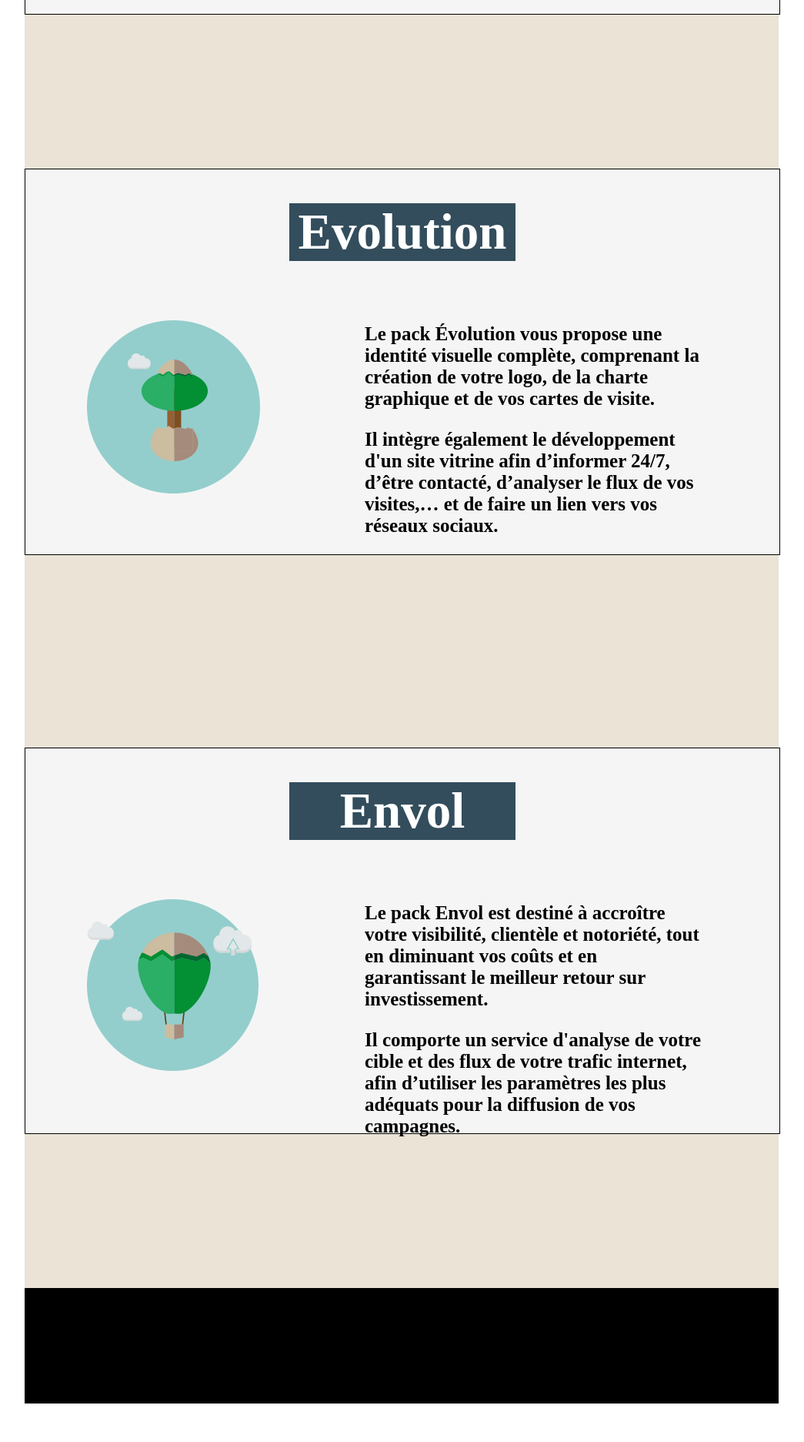
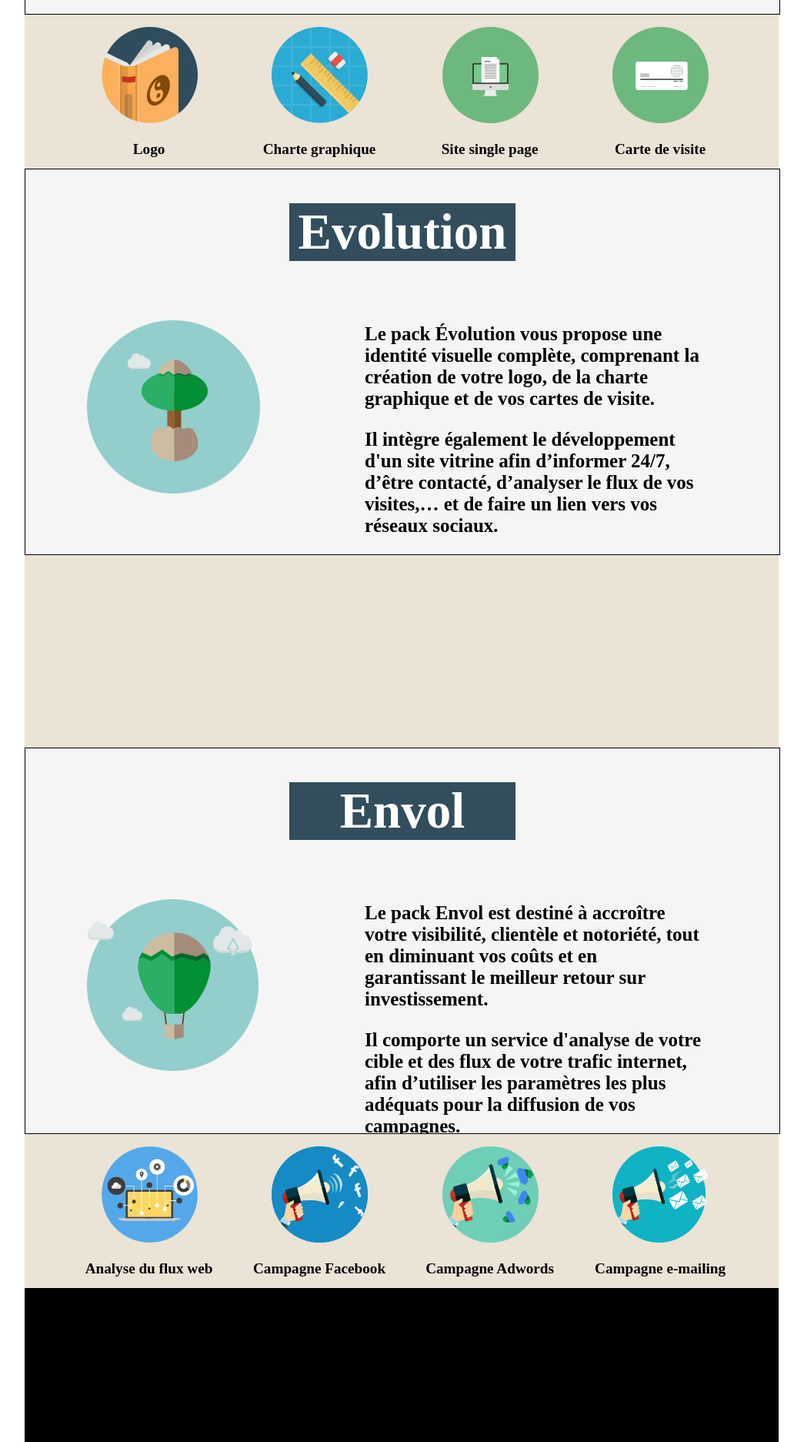
Before and after one commit to NathanZog/ExoRecap2, a plain HTML site: page youcommunik/index.html in a window 1280 px wide. Shown: the part 941-2814 px from the top of the page at 77% size, without its empty margins (118-1163 px from the left). Before the commit the page ends 2772 px from the top, so only its background shows below. Drawn offline with Linux system fonts and the light colour scheme.

Commit message:
save samedi aprem

```diff
--- a/youcommunik/index.html
+++ b/youcommunik/index.html
@@ -12,11 +12,11 @@
         <section class="header">
         <div class="divImg"><img class="mybanner" src="./public/img/logo-horizontal-fond-noir-couleur.png" alt="banniere"></div>
             <ul class="liste">
-                <li><img class="imgListe" src="./public/img/home-icon.png" alt="home"><p class="para1">Home</p></li>
-                <li><img class="imgListe" src="./public/img/packages-icon.png" alt="packages-icon"><p class="para">Packages</p></li>
-                <li><img class="imgListe" src="./public/img/outils-icon.png" alt="outils-icon"><p class="para2">Outils</p></li>
-                <li><img class="imgListe" src="./public/img/projets-icon.png" alt="projets-icon"><p class="para2">Projets</p></li>
-                <li><img class="imgListe" src="./public/img/temoignages-icon.png" alt="temoignages-icon"><p class="para3">Témoignages</p></li>
+                <li><img src="./public/img/home-icon.png" alt="home"><p class="para1">Home</p></li>
+                <li><img src="./public/img/packages-icon.png" alt="packages-icon"><p class="para">Packages</p></li>
+                <li><img src="./public/img/outils-icon.png" alt="outils-icon"><p class="para2">Outils</p></li>
+                <li><img src="./public/img/projets-icon.png" alt="projets-icon"><p class="para2">Projets</p></li>
+                <li><img src="./public/img/temoignages-icon.png" alt="temoignages-icon"><p class="para3">Témoignages</p></li>
                 <li><img class="imgListe" src="./public/img/contact-icon.png" alt="contact-icon"><p class="para4">Contact</p></li>
             </ul>
         </section>
@@ -37,7 +37,16 @@
             <p>Il comprend la création de votre identité graphique, incluant votre logo et un support de prospection pour aller à la rencontre vos futurs clients, ainsi qu'un site internet single page pour avoir une présence en ligne.</p>
         </div>
     </div>
-    <div class="beige"></div>
+    <div class="beige">
+        <div>
+            <ul class="liste2">
+                <li><img class="imgListe2" src="./public/img/Logo-logo.png" alt="Logo-logo"><p>Logo</p></li>
+                <li><img class="imgListe2" src="./public/img/icon-charte-graphic.png" alt="charte-graphic"><p>Charte graphique</p></li>
+                <li><img class="imgListe2" src="./public/img/site-single-page.png" alt="site-single-page"><p>Site single page</p></li>
+                <li><img class="imgListe2" src="./public/img/carte-visite.png" alt="varte-visite"><p>Carte de visite</p></li>
+
+        </div>
+    </div>
     <div class="blanc">
         <div class="imgeclosion"><img src="./public/img/icon-evolution.png" alt="evolution"></div>
         <h1 class="titrediv2">Evolution</h1>
@@ -57,7 +66,15 @@
             <p>Il comporte un service d'analyse de votre cible et des flux de votre trafic internet, afin d’utiliser les paramètres les plus adéquats pour la diffusion de vos campagnes.</p>
         </div>
     </div>
-    <div class="beige"></div>
+    <div class="beige">
+        <div>
+            <ul class="liste2">
+                <li><img class="imgListe2" src="./public/img/icon-analyse-flux-web.png" alt="analyse-flux-web"><p>Analyse du flux web</p></li>
+                <li><img class="imgListe2" src="./public/img/icon-campagne-facebook.png" alt="campagne-facebook"><p>Campagne Facebook</p></li>
+                <li><img class="imgListe2" src="./public/img/icon-campagne-adwords.png" alt="campagne-adwords"><p>Campagne Adwords</p></li>
+                <li><img class="imgListe2" src="./public/img/icon-campagne-e-mailing.png" alt="e-mailing"><p>Campagne e-mailing</p></li>
+        </div>
+    </div>
     <footer>
         <section class="footer">
             <div></div>
--- a/youcommunik/public/css/style.css
+++ b/youcommunik/public/css/style.css
@@ -95,7 +95,7 @@ body{
     font-size: 50px;
 }
 /*Fin de la div package*/
-/*premiere div blanche*/
+/*div blanches*/
 .blanc{
     background-color: whitesmoke;
     height: 500px;
@@ -129,13 +129,34 @@ body{
     font-weight: bold;
 }
 
-/*Fin de la premiere div blanche*/
-
+/*Fin div blanches*/
+/*Debut div beige 1 et 3*/
 .beige{
+    position : relative;
+    display: flex;
     height: 200px;
     width: 100%;
     background-color: #EAE3D6;
 
+}
+.liste2{
+    position : absolute;
+    display: flex;
+    justify-content: space-evenly;
+    width: 96.5%;
+    list-style-type: none;
+}
+.imgListe2{
+    height: 125px;
+    width: 125px;
+}
+.beige>div>ul>li>p{
+    font-weight: bold;
+    width: 200px;
+    height: 30px;
+    margin-left: -38px;
+    font-size: 120%;
+    text-align: center;
 }
 .beige2{
     height: 250px;
@@ -143,7 +164,7 @@ body{
     background-color: #EAE3D6;
 }
 .footer{
-    height: 150px;
+    height: 200px;
     width: 100%;
     background-color: black;
 }
```
